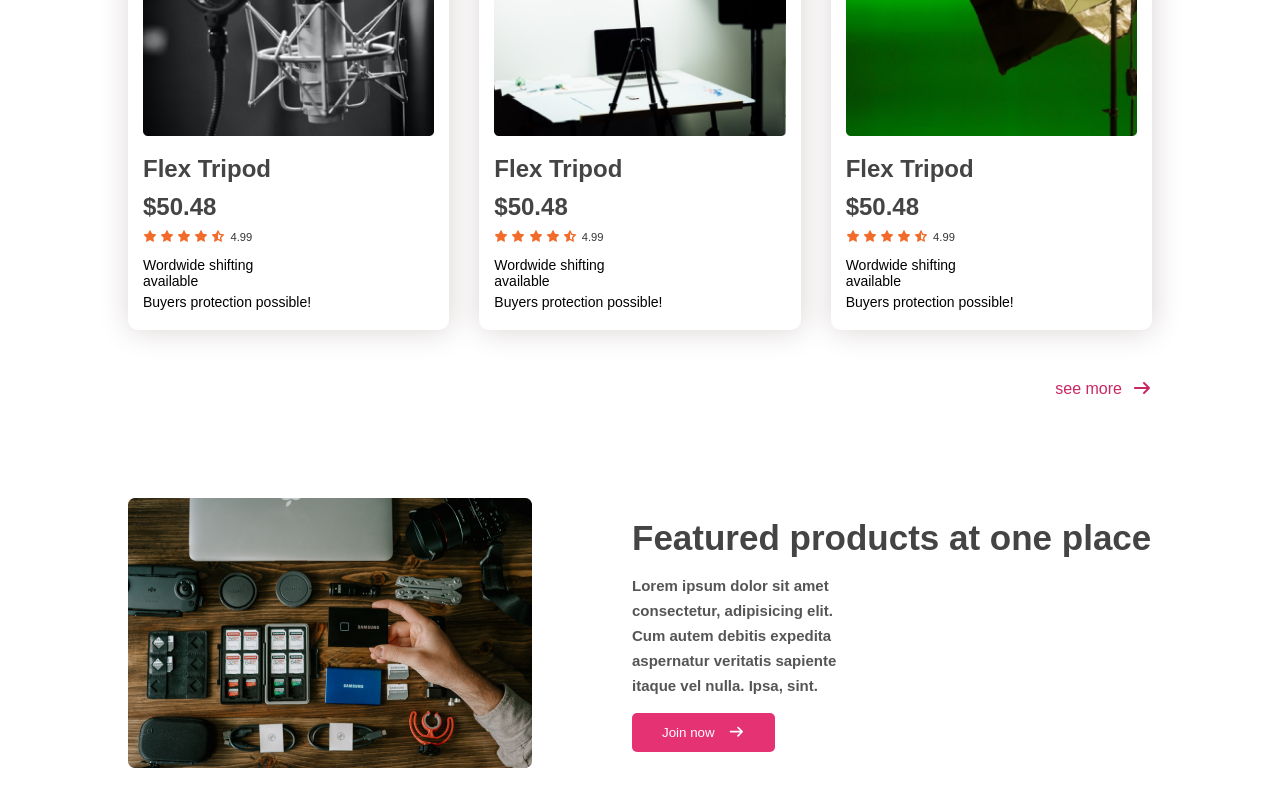
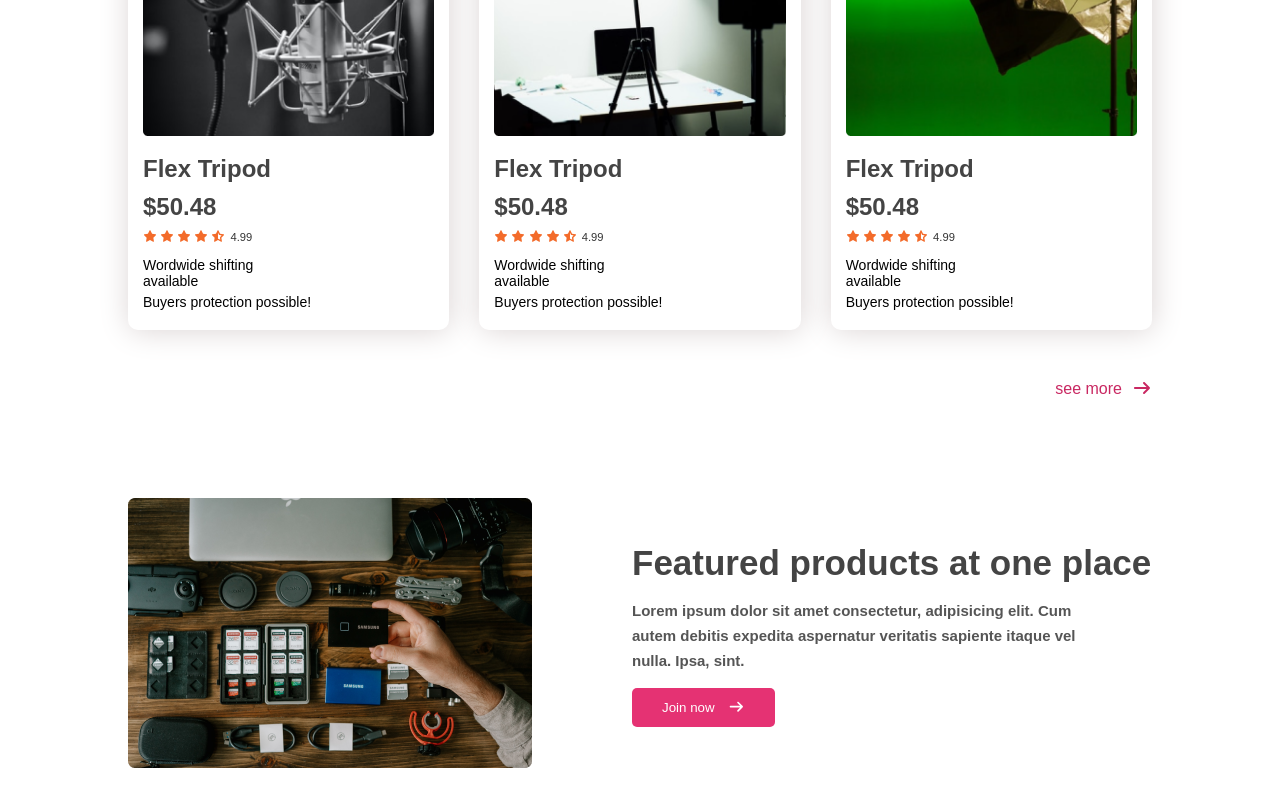
Before and after one commit to Hridoy2206/influencher, a plain HTML site: page index.html in a window 1280 px wide. Shown: the part 1961-2761 px from the top of the page. Drawn offline with Linux system fonts and the light colour scheme.

Commit message:
with change

```diff
--- a/style-css/style.css
+++ b/style-css/style.css
@@ -185,7 +185,7 @@ a.see-more {
 }
 
 .product-right-contant p {
-    width: 43%;
+    width: 86%;
     font-size: 15px;
     line-height: 25px;
     color: #555;
```
